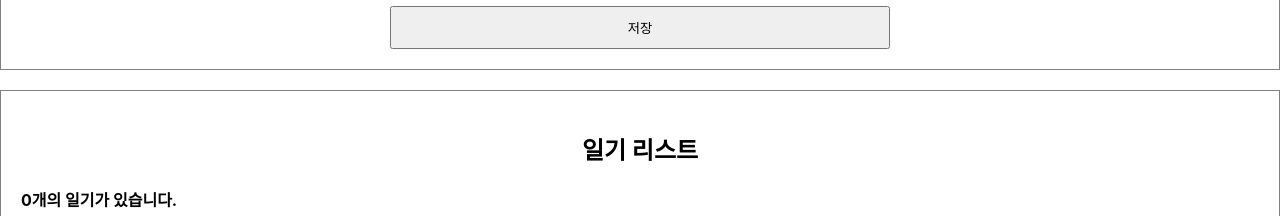
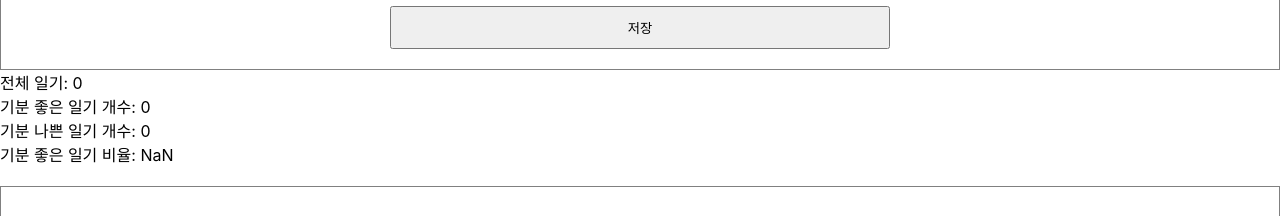
Before and after one commit to summermong/react-simplediary, a React (Create React App) app: page / in a window 1280 px wide. Shown: the part 404-620 px from the top of the page. Built offline with nearby package versions, Linux system fonts and the light colour scheme; no server answers.

Commit message:
:zap: useMemo로 코드 최적화

```diff
--- a/src/App.js
+++ b/src/App.js
@@ -1,8 +1,7 @@
 import "./App.css";
 import DiaryEditor from "./DiaryEditor";
 import DiaryList from "./DiaryList";
-import { useEffect, useState } from "react";
-import { useRef } from "react";
+import { useEffect, useState, useRef, useMemo } from "react";
 
 // https://jsonplaceholder.typicode.com/comments
 
@@ -57,11 +56,27 @@
     );
   };
 
+  const getDiaryAnalysis = useMemo(() => {
+    console.log("일기 분석 시작");
+
+    const goodCount = data.filter((it) => it.emotion >= 3).length;
+    const badCount = data.length - goodCount;
+    const goodRation = (goodCount / data.length) * 100;
+    return { goodCount, badCount, goodRation };
+  }, [data.length]);
+
+  // 구조 분해 할당으로 다시 받기
+  const { goodCount, badCount, goodRation } = getDiaryAnalysis;
+
   // onCreate로 setData에 데이터 추가
   // diaryList에서 수정된 데이터 초기값을 받아옴
   return (
     <div className="App">
       <DiaryEditor onCreate={onCreate} />
+      <div> 전체 일기: {data.length} </div>
+      <div> 기분 좋은 일기 개수: {goodCount} </div>
+      <div> 기분 나쁜 일기 개수: {badCount} </div>
+      <div> 기분 좋은 일기 비율: {goodRation} </div>
       <DiaryList diaryList={data} onRemove={onRemove} onEdit={onEdit} />
     </div>
   );
--- a/src/DiaryItem.js
+++ b/src/DiaryItem.js
@@ -15,7 +15,6 @@
   const localContentInput = useRef();
 
   const handleRemove = () => {
-    console.log(id);
     if (window.confirm(`${id}번째 일기를 정말 삭제하시겠습니까?`)) {
       onRemove(id);
     }
```
